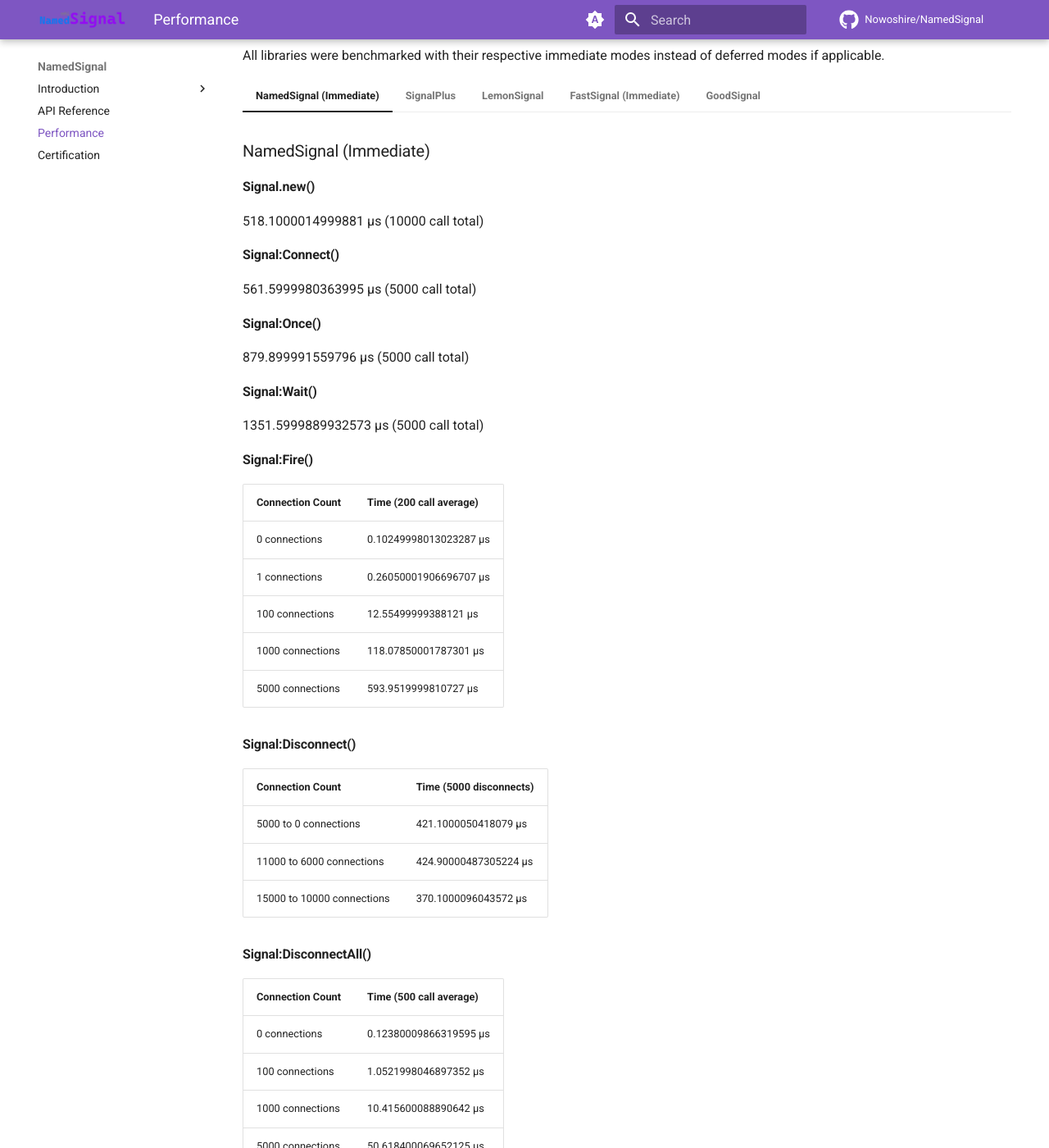
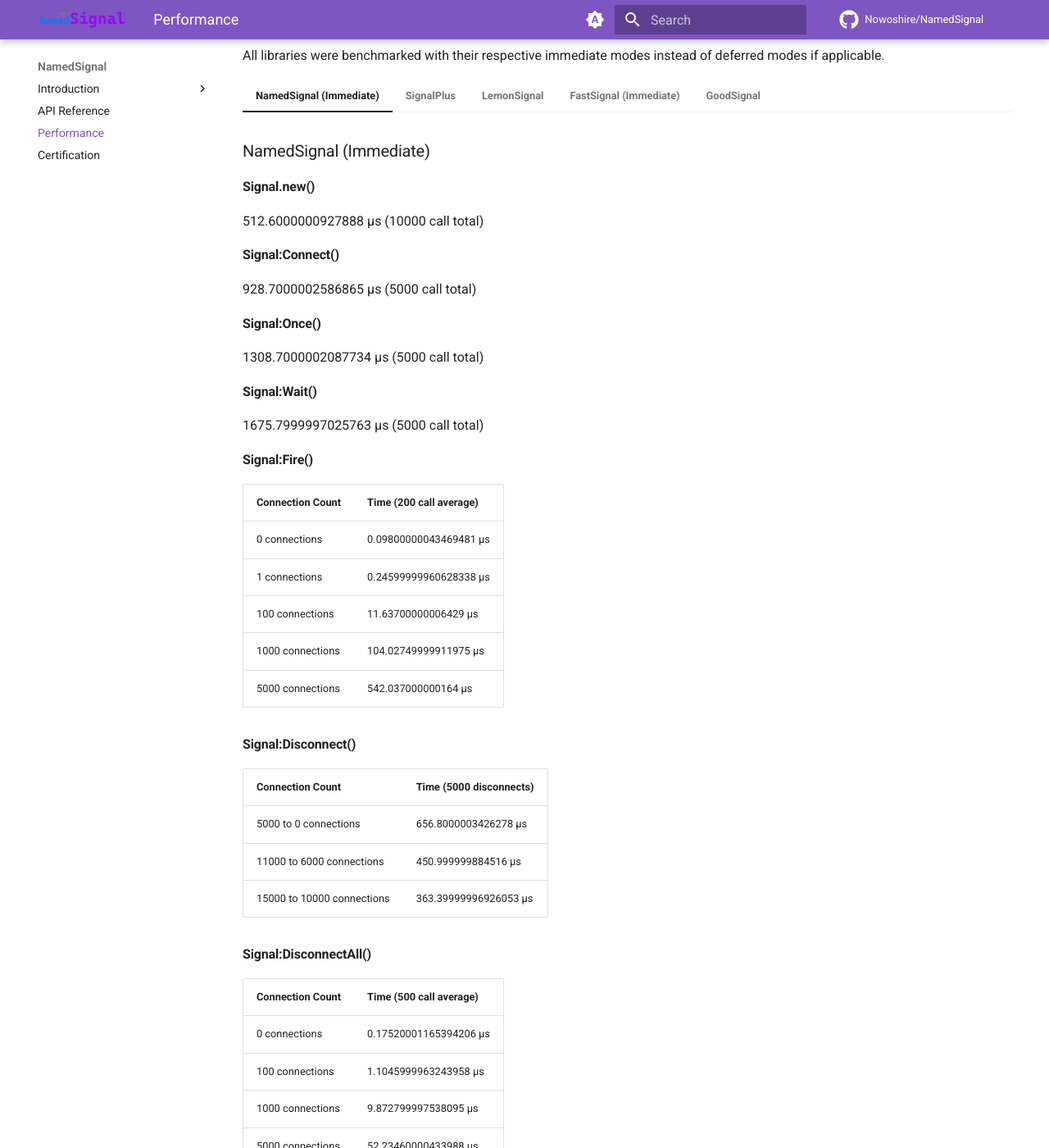
Before and after one commit to Nowoshire/NamedSignal, an MkDocs documentation site: the page built from docs/performance.md, in a window 1280 px wide and 1400 px high, scrolled down 417 px. Shown: the whole window at 82% size. Built offline with MkDocs 1.6.1 and Material for MkDocs 9.7.7, drawn with Linux system fonts in a browser that asks for light colours; comment, search, counter and statistics services are not loaded; some of the changed text lies outside the part shown.

Commit message:
Update benchmark for NamedSignal v1.2.1

```diff
--- a/docs/performance.md
+++ b/docs/performance.md
@@ -19,48 +19,48 @@
 
 	### NamedSignal (Immediate)
 	#### Signal.new()
-	518.1000014999881 µs (10000 call total)
+	512.6000000927888 µs (10000 call total)
 
 	#### Signal:Connect()
-	561.5999980363995 µs (5000 call total)
+	928.7000002586865 µs (5000 call total)
 
 	#### Signal:Once()
-	879.899991559796 µs (5000 call total)
+	1308.7000002087734 µs (5000 call total)
 
 	#### Signal:Wait()
-	1351.5999889932573 µs (5000 call total)
+	1675.7999997025763 µs (5000 call total)
 
 	#### Signal:Fire()
 	| Connection Count | Time (200 call average) |
 	| --- | --- |
-	| 0 connections | 0.10249998013023287 µs |
-	| 1 connections | 0.26050001906696707 µs |
-	| 100 connections | 12.55499999388121 µs |
-	| 1000 connections | 118.07850001787301 µs |
-	| 5000 connections | 593.9519999810727 µs |
+	| 0 connections | 0.09800000043469481 µs |
+	| 1 connections | 0.24599999960628338 µs |
+	| 100 connections | 11.63700000006429 µs |
+	| 1000 connections | 104.02749999911975 µs |
+	| 5000 connections | 542.037000000164 µs |
 
 	#### Signal:Disconnect()
 	| Connection Count | Time (5000 disconnects) |
 	| --- | --- |
-	| 5000 to 0 connections | 421.1000050418079 µs |
-	| 11000 to 6000 connections | 424.90000487305224 µs |
-	| 15000 to 10000 connections | 370.1000096043572 µs |
+	| 5000 to 0 connections | 656.8000003426278 µs |
+	| 11000 to 6000 connections | 450.999999884516 µs |
+	| 15000 to 10000 connections | 363.39999996926053 µs |
 
 	#### Signal:DisconnectAll()
 	| Connection Count | Time (500 call average) |
 	| --- | --- |
-	| 0 connections | 0.12380009866319595 µs |
-	| 100 connections | 1.0521998046897352 µs |
-	| 1000 connections | 10.415600088890642 µs |
-	| 5000 connections | 50.618400069652125 µs |
+	| 0 connections | 0.17520001165394206 µs |
+	| 100 connections | 1.1045999963243958 µs |
+	| 1000 connections | 9.872799997538095 µs |
+	| 5000 connections | 52.23460000433988 µs |
 
 	#### Signal:Destroy()
 	| Connection Count | Time (500 call average) |
 	| --- | --- |
-	| 0 connections | 0.14700007159262896 µs |
-	| 100 connections | 1.1203999165445566 µs |
-	| 1000 connections | 9.929600200848654 µs |
-	| 5000 connections | 50.641600391827524 µs |
+	| 0 connections | 0.13919999673817074 µs |
+	| 100 connections | 1.118599992878444 µs |
+	| 1000 connections | 9.628000007978699 µs |
+	| 5000 connections | 52.96179998822481 µs |
 
 === "SignalPlus"
 
```
